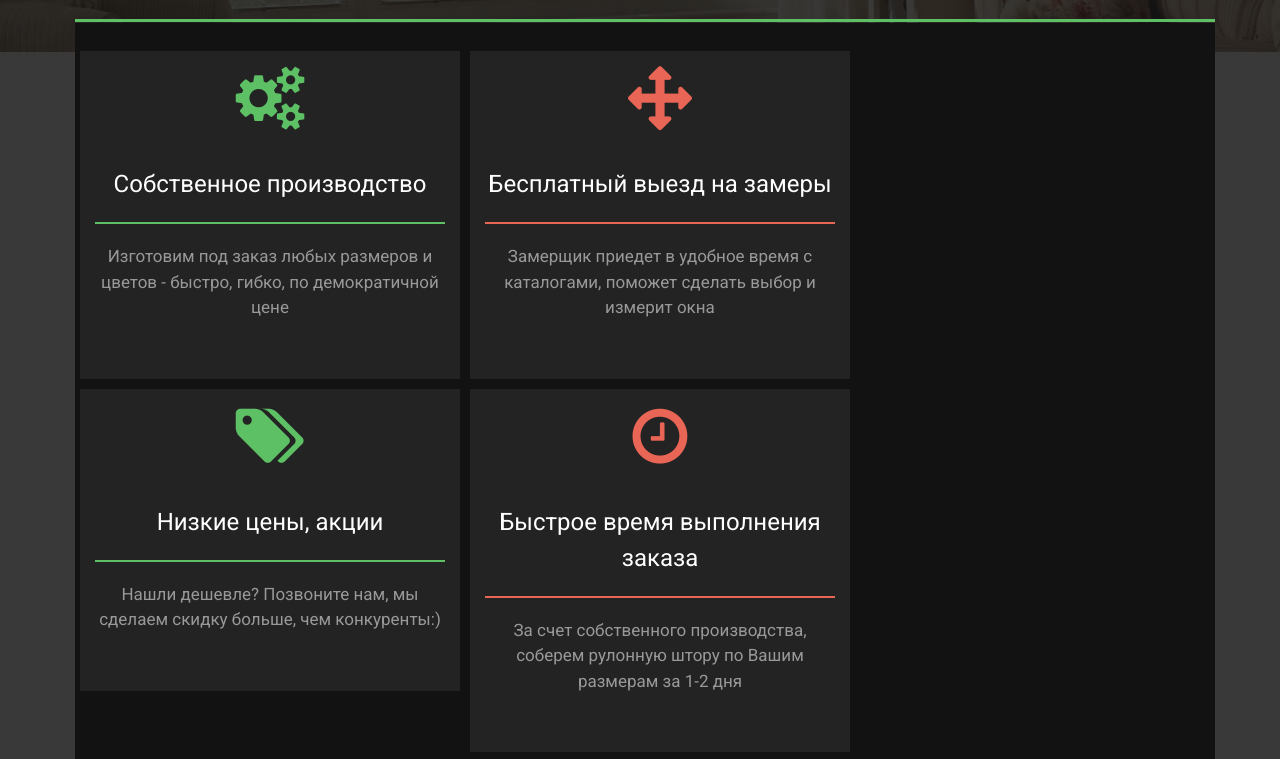
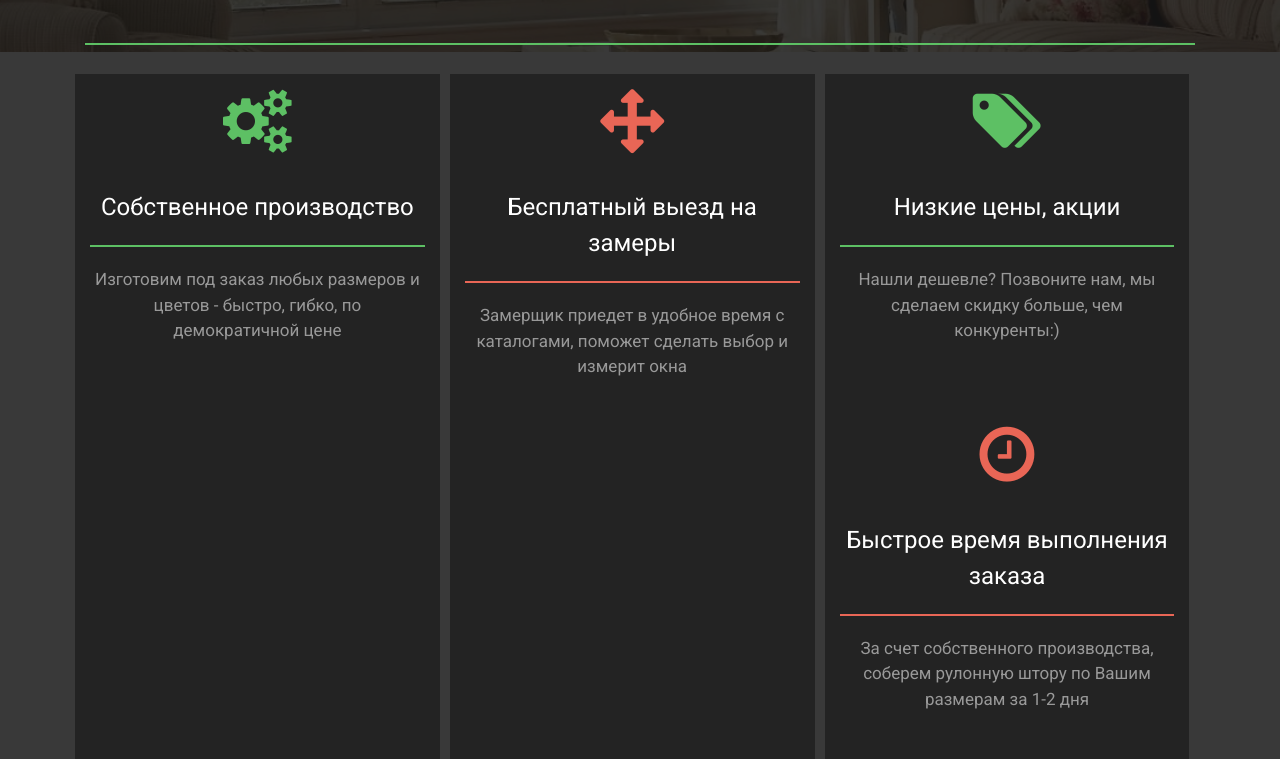
Before and after one commit to katenovikova/calcui, a plain HTML site: page index.jade in a window 1280 px wide. Shown: the part 748-1507 px from the top of the page. Drawn offline with nearby package versions, Linux system fonts and the light colour scheme; files that its build step writes are made by us from their sources.

Commit message:
automated

```diff
--- a/css/style.css
+++ b/css/style.css
@@ -2051,15 +2051,26 @@ video::-webkit-media-controls {
 /*---------------------------------------
  **   Section: Abot us;              -----
 -----------------------------------------*/
-.about-us .container > .advantages-list {
+/*/.about-us .container > .advantages-list {
 	background: #121212;
 	color: #FFF;
 	padding-bottom: 10px;
 }
-.about-us .container > .advantages-list > .col-xs-12 {
+/*/
+.about-us .container > .advantages-list > .col-md-4 {
 	background: #232323;
 	color: #FFF;
-  margin: 5px 5px 5px 5px;
+  margin-top: 5px;
+  margin-left: 5px;
+  margin-right: 5px;
+  width: 32%
+}
+.about-us .container > .advantages-list.row{
+  overflow: hidden;
+}
+.about-us [class*="col-"]{
+  margin-bottom: -99999px;
+  padding-bottom: 99999px;
 }
 .about-us .container > .advantages-list > hr{
 	margin-top: -4px;
@@ -2076,8 +2087,6 @@ video::-webkit-media-controls {
   margin-top: 15px;
 }
 .about-us .row {
-	margin-left: 5px;
-	margin-right: 5px;
 }
 .about-us .big-intro {
 	text-align: right;
@@ -3236,9 +3245,9 @@ article .posted-on a:hover{
 	margin: 1em 0 0;
 }
 .row{
-    float: left;
-    width: 100%;
-    margin-right: 0;
+  float: left;
+  width: 100%;
+  margin-right: 0;
 	margin-left: 0;
 }
 /* Calendar style */
--- a/index.jade
+++ b/index.jade
@@ -90,7 +90,8 @@ html(lang='ru-RU')
                     | Наши приемущества
               //- end_Header Advantage }}}
               .row.advantages-list
-                hr.primary
+                .col-xs-12
+                  hr.primary
                 //- Bullet_1 Advantages {{{
                 .col-xs-12.col-sm-6.col-md-4.text-center
                     i.fa.fa-4x.green-text.fa-gears.wow.bounceIn.text-primary
```
Also changed, not shown: index.html.
